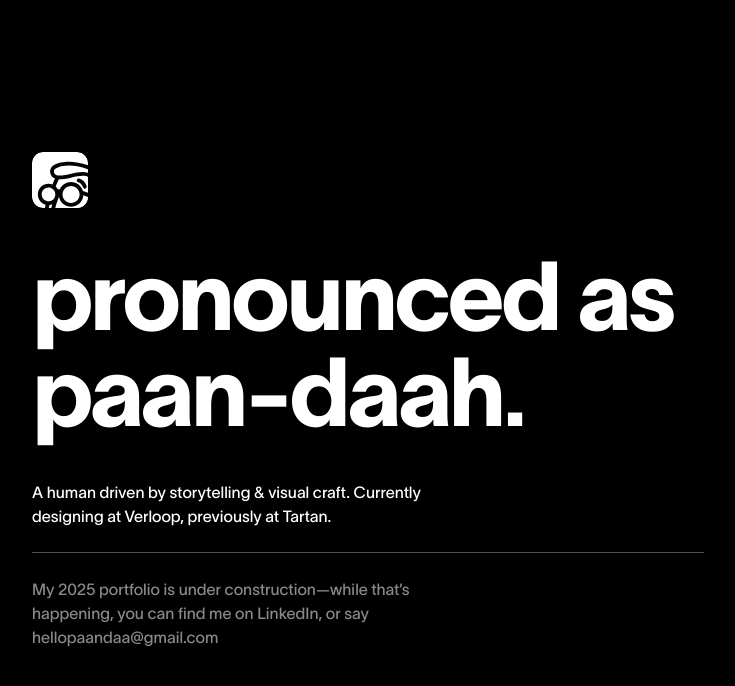
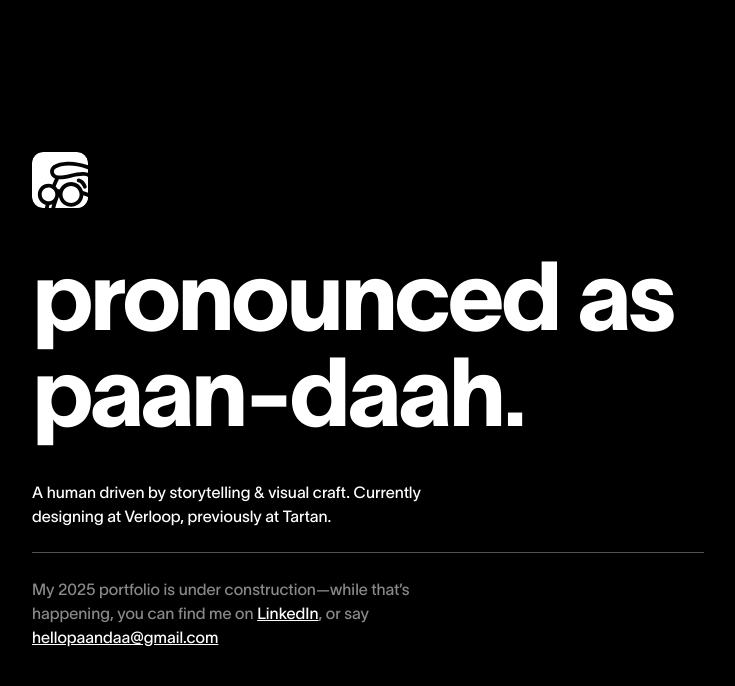
Before and after one commit to PratyushPanda2005/paanda, a Next.js app: page /hero in a window 1280 px wide. Shown: the top 686 px of the page, without its empty margins (272-1007 px from the left). Built offline with nearby package versions, Linux system fonts and the light colour scheme.

Commit message:
Coming Soon Page

```diff
--- a/src/app/hero/page.tsx
+++ b/src/app/hero/page.tsx
@@ -1,16 +1,85 @@
+"use client";
 import Image from "next/image";
-import React from "react";
+import React, { useRef } from "react";
 import Logo from "../../../public/images/svgs/logo.svg";
+import Link from "next/link";
+import toast, { Toaster } from "react-hot-toast";
 
 const Hero = () => {
+  const emailRef = useRef<HTMLSpanElement>(null);
+
+  const copyEmailToClipboard = () => {
+    if (!emailRef.current) return;
+
+    const email = emailRef.current.textContent?.trim();
+    if (!email) return;
+
+
+    if (navigator.clipboard) {
+      navigator.clipboard
+        .writeText(email)
+        .then(() => {
+          toast.success("Email copied to clipboard!", {
+            position: "top-center",
+            style: {
+              background: "#000",
+              color: "#fff",
+              border: "1px solid #333",
+              borderRadius: "8px",
+            },
+            icon: "📋",
+          });
+        })
+        .catch(() => {
+          fallbackCopyToClipboard(email);
+        });
+    } else {
+      fallbackCopyToClipboard(email);
+    }
+  };
+
+
+  const fallbackCopyToClipboard = (text: string) => {
+    const textArea = document.createElement("textarea");
+    textArea.value = text;
+    document.body.appendChild(textArea);
+    textArea.select();
+    try {
+      const success = document.execCommand("copy");
+      if (success) {
+        toast.success("Email copied!", { position: "top-center" });
+      } else {
+        throw new Error("Copy failed");
+      }
+    } catch {
+      toast.error("Press Ctrl+C to copy", {
+        position: "top-center",
+        duration: 4000,
+      });
+    } finally {
+      document.body.removeChild(textArea);
+    }
+  };
+
   return (
-    <section className="h-[100vh] w-full flex justify-center items-center px-6 sm:px-14 md:px-24 overflow-hidden bg-black text-white">
+    <section className="h-[100vh] w-full flex justify-center items-center px-6 sm:px-14 md:px-24 overflow-hidden bg-black text-white relative">
+
+      <Toaster
+        position="top-center"
+        toastOptions={{
+          className: "bg-black text-white border border-gray-800",
+          duration: 2000,
+        }}
+      />
+
       <div className="w-full max-w-7xl">
         <div className="w-full flex justify-center items-center">
           <div className="max-w-sm md:max-w-md lg:max-w-xl xl:max-w-2xl">
             <div className="w-full flex flex-col gap-10">
               <Image src={Logo} alt="" />
-              <h1 className="text-5xl md:text-6xl lg:text-7xl xl:text-8xl text-left font-extrabold tracking-[-3.52px] leading-[100%] font-lausanne">pronounced as paan-daah.</h1>
+              <h1 className="text-5xl md:text-6xl lg:text-7xl xl:text-8xl text-left font-extrabold tracking-[-3.52px] leading-[100%] font-lausanne">
+                pronounced as p<span>a</span>an-daah.
+              </h1>
               <div className="flex flex-col gap-6 font-lausannelight">
                 <div>
                   <p className="max-w-md leading-[150%]">
@@ -18,10 +87,26 @@ const Hero = () => {
                     designing at Verloop, previously at Tartan.
                   </p>
                 </div>
-              <div className="h-[1px] bg-[#525252]"/>
+                <div className="h-[1px] bg-[#525252]" />
                 <div>
                   <p className="max-w-md text-[#898989] leading-[150%]">
-                My 2025 portfolio is under construction—while that’s happening, you can find me on LinkedIn, or say hellopaandaa@gmail.com
+                    My 2025 portfolio is under construction—while that’s
+                    happening, you can find me on{" "}
+                    <Link
+                      target="blank"
+                      href="https://www.linkedin.com/in/pratik-panda/"
+                      className="text-white underline"
+                    >
+                      LinkedIn
+                    </Link>
+                    , or say{" "}
+                    <span
+                      ref={emailRef}
+                      onClick={copyEmailToClipboard}
+                      className="text-white underline cursor-pointer hover:opacity-80 transition-opacity"
+                    >
+                      hellopaandaa@gmail.com
+                    </span>
                   </p>
                 </div>
               </div>
```
Also changed, not shown: package.json (+7 -5 lines), 1 other file (tests, documents, lock files or other folders). Lines whose indentation alone changed are shown as unchanged.
